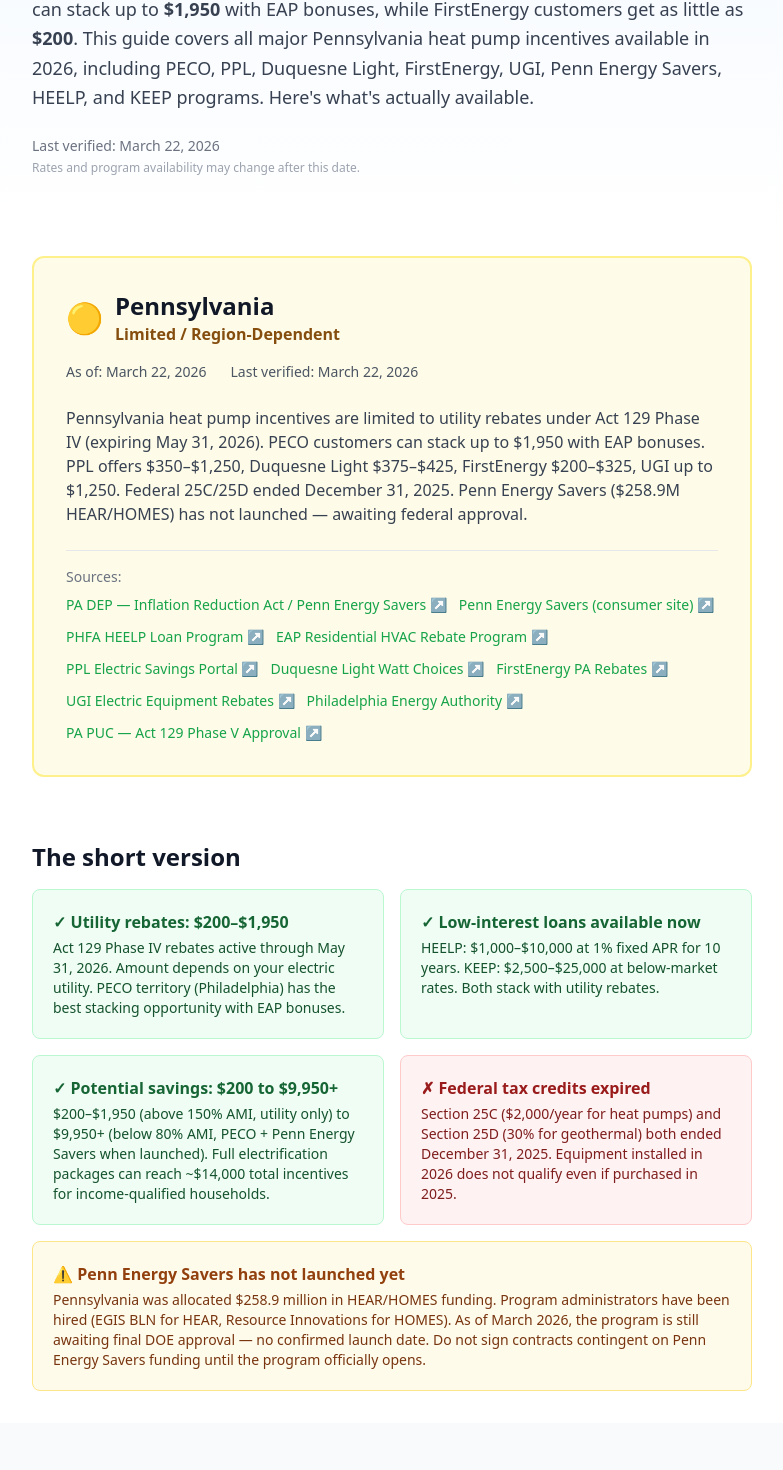
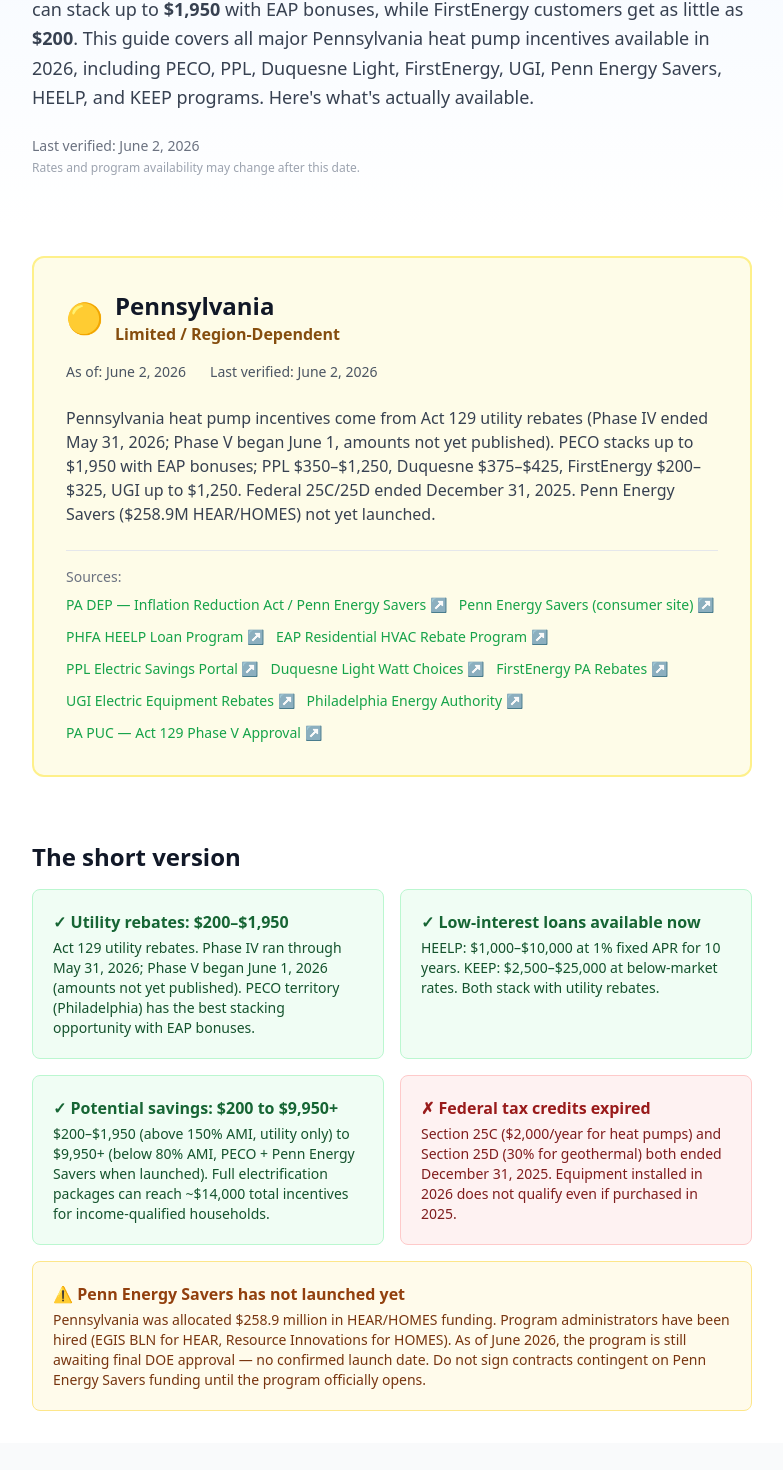
Before and after one commit to giniwproductions-88/homeenergybasics, a Next.js app: page /heat-pumps/states/pa in a window 1280 px wide. Shown: the part 371-1841 px from the top of the page, without its empty margins (248-1031 px from the left). Built offline with nearby package versions, Linux system fonts and the light colour scheme.

Commit message:
PA: Phase IV->V update, refresh verified date, fix footer nested-link

```diff
--- a/src/app/heat-pumps/states/pa/page.tsx
+++ b/src/app/heat-pumps/states/pa/page.tsx
@@ -30,7 +30,7 @@ const faqJsonLd = {
       name: "What heat pump rebates are available in Pennsylvania in 2026?",
       acceptedAnswer: {
         "@type": "Answer",
-        text: "Pennsylvania heat pump rebates come from your electric utility under Act 129 Phase IV. PECO customers can get up to $1,950 (with EAP stacking), PPL offers $350\u2013$1,250, Duquesne Light $375\u2013$425, FirstEnergy companies $200\u2013$325, and UGI Electric up to $1,250. Federal tax credits ended December 31, 2025. The Penn Energy Savers (HEAR) program has not yet launched.",
+        text: "Pennsylvania heat pump rebates come from your electric utility under Act 129. Phase IV ran through May 31, 2026; Phase V began June 1, 2026, with utility-specific amounts not yet published, so the figures here reflect the most recent (Phase IV) levels: PECO customers up to $1,950 (with EAP stacking), PPL $350\u2013$1,250, Duquesne Light $375\u2013$425, FirstEnergy companies $200\u2013$325, and UGI Electric up to $1,250. Confirm current Phase V amounts with your utility. Federal tax credits ended December 31, 2025. The Penn Energy Savers (HEAR) program has not yet launched.",
       },
     },
     {
@@ -38,7 +38,7 @@ const faqJsonLd = {
       name: "Can I stack utility rebates with Penn Energy Savers in Pennsylvania?",
       acceptedAnswer: {
         "@type": "Answer",
-        text: "Yes. Act 129 utility rebates and Penn Energy Savers use different funding sources and can be combined. If Penn Energy Savers launches before Act 129 Phase IV expires (May 31, 2026), you may be able to stack both. HEELP and KEEP loan programs also stack with utility rebates. Total incentives generally cannot exceed total project cost.",
+        text: "Yes. Act 129 utility rebates and Penn Energy Savers use different funding sources and can be combined. Act 129 Phase V began June 1, 2026 and continues to offer utility rebates that can stack with Penn Energy Savers once it launches. HEELP and KEEP loan programs also stack with utility rebates. Total incentives generally cannot exceed total project cost.",
       },
     },
     {
@@ -46,7 +46,7 @@ const faqJsonLd = {
       name: "What is the Penn Energy Savers program?",
       acceptedAnswer: {
         "@type": "Answer",
-        text: "Penn Energy Savers is Pennsylvania\u2019s IRA-funded rebate program (HEAR/HOMES), allocated $258.9 million. When launched, HEAR will offer up to $8,000 for heat pumps for households below 80% AMI, and 50% of costs for those at 80\u2013150% AMI. As of March 2026, the program is awaiting final DOE approval and has no confirmed launch date.",
+        text: "Penn Energy Savers is Pennsylvania\u2019s IRA-funded rebate program (HEAR/HOMES), allocated $258.9 million. When launched, HEAR will offer up to $8,000 for heat pumps for households below 80% AMI, and 50% of costs for those at 80\u2013150% AMI. As of June 2026, the program is awaiting final DOE approval and has no confirmed launch date.",
       },
     },
     {
@@ -54,7 +54,7 @@ const faqJsonLd = {
       name: "When do Pennsylvania Act 129 utility rebates expire?",
       acceptedAnswer: {
         "@type": "Answer",
-        text: "Current Act 129 Phase IV rebates expire May 31, 2026. Phase V begins June 1, 2026 and was approved by the PUC in June 2025. Phase V is expected to include higher heat pump incentives, but specific amounts have not been published. If you are buying a heat pump now, apply for your utility rebate before the Phase IV deadline.",
+        text: "Act 129 Phase IV ran through May 31, 2026. Phase V began June 1, 2026 and was approved by the PUC in June 2025. Phase V is expected to include higher heat pump incentives, but specific amounts have not yet been published \u2014 check with your utility for current Phase V rebate levels before assuming the Phase IV figures shown here still apply.",
       },
     },
     {
@@ -122,7 +122,7 @@ export default function PennsylvaniaPage() {
           <div className="grid md:grid-cols-2 gap-4">
             <div className="bg-green-50 border border-green-200 rounded-lg p-5">
               <p className="font-semibold text-green-800 mb-1">&#10003; Utility rebates: $200&ndash;$1,950</p>
-              <p className="text-sm text-green-900">Act 129 Phase IV rebates active through May 31, 2026. Amount depends on your electric utility. PECO territory (Philadelphia) has the best stacking opportunity with EAP bonuses.</p>
+              <p className="text-sm text-green-900">Act 129 utility rebates. Phase IV ran through May 31, 2026; Phase V began June 1, 2026 (amounts not yet published). PECO territory (Philadelphia) has the best stacking opportunity with EAP bonuses.</p>
             </div>
             <div className="bg-green-50 border border-green-200 rounded-lg p-5">
               <p className="font-semibold text-green-800 mb-1">&#10003; Low-interest loans available now</p>
@@ -138,7 +138,7 @@ export default function PennsylvaniaPage() {
             </div>
             <div className="md:col-span-2 bg-amber-50 border border-amber-200 rounded-lg p-5">
               <p className="font-semibold text-amber-800 mb-1">&#9888; Penn Energy Savers has not launched yet</p>
-              <p className="text-sm text-amber-900">Pennsylvania was allocated $258.9 million in HEAR/HOMES funding. Program administrators have been hired (EGIS BLN for HEAR, Resource Innovations for HOMES). As of March 2026, the program is still awaiting final DOE approval &mdash; no confirmed launch date. Do not sign contracts contingent on Penn Energy Savers funding until the program officially opens.</p>
+              <p className="text-sm text-amber-900">Pennsylvania was allocated $258.9 million in HEAR/HOMES funding. Program administrators have been hired (EGIS BLN for HEAR, Resource Innovations for HOMES). As of June 2026, the program is still awaiting final DOE approval &mdash; no confirmed launch date. Do not sign contracts contingent on Penn Energy Savers funding until the program officially opens.</p>
             </div>
           </div>
         </div>
@@ -170,7 +170,7 @@ export default function PennsylvaniaPage() {
         <div className="container-narrow">
           <h2 className="text-2xl font-bold text-gray-900 mb-4">Penn Energy Savers (HEAR/HOMES) &mdash; not yet launched</h2>
           <p className="text-gray-700 leading-relaxed mb-6">
-            Pennsylvania was allocated <strong>$258.9 million</strong> ($129.2M for HEAR, $130M for HOMES). Program administrators have been hired &mdash; EGIS BLN for HEAR (December 2025) and Resource Innovations for HOMES (August 2025). As of March 2026, <strong>the program is still awaiting final DOE approval</strong>.
+            Pennsylvania was allocated <strong>$258.9 million</strong> ($129.2M for HEAR, $130M for HOMES). Program administrators have been hired &mdash; EGIS BLN for HEAR (December 2025) and Resource Innovations for HOMES (August 2025). As of June 2026, <strong>the program is still awaiting final DOE approval</strong>.
           </p>
 
           <h3 className="text-lg font-semibold text-gray-900 mb-3">HEAR rebate amounts (when live)</h3>
@@ -222,7 +222,7 @@ export default function PennsylvaniaPage() {
         <div className="container-narrow">
           <h2 className="text-2xl font-bold text-gray-900 mb-4">Utility rebates &mdash; your main incentive right now</h2>
           <p className="text-gray-700 leading-relaxed mb-6">
-            All Pennsylvania utility rebates operate under Act 129 Phase IV and <strong>expire May 31, 2026</strong>. Phase V begins June 1, 2026 and is expected to include higher heat pump incentives. The amount you receive depends entirely on your electric utility.
+            All Pennsylvania utility rebates operate under Act 129. <strong>Phase IV ran through May 31, 2026; Phase V began June 1, 2026</strong> and is expected to include higher heat pump incentives, though specific Phase V amounts have not yet been published. The figures below reflect the most recent (Phase IV) levels &mdash; confirm current amounts with your utility. The amount you receive depends entirely on your electric utility.
           </p>
 
           <h3 className="text-lg font-semibold text-gray-900 mb-3">PECO (Philadelphia area &mdash; ~1.6M customers)</h3>
@@ -465,8 +465,8 @@ export default function PennsylvaniaPage() {
           </div>
 
           <div className="bg-blue-50 border border-blue-200 rounded-lg p-5 mb-6">
-            <p className="font-semibold text-blue-800 mb-1">Timing matters: Act 129 Phase IV deadline</p>
-            <p className="text-sm text-blue-900">All Act 129 Phase IV rebates expire May 31, 2026. If Penn Energy Savers launches before that date, you may be able to stack both. If it launches after, you&apos;ll get HEAR but miss Phase IV &mdash; though Phase V (starting June 1, 2026) is expected to include higher heat pump rebates.</p>
+            <p className="font-semibold text-blue-800 mb-1">Timing: Act 129 has moved to Phase V</p>
+            <p className="text-sm text-blue-900">Act 129 Phase IV ran through May 31, 2026; Phase V began June 1, 2026 and continues utility rebates (specific amounts not yet published). When Penn Energy Savers launches, it can stack with current Act 129 utility rebates. The Phase IV figures above are the most recent published levels &mdash; confirm Phase V amounts with your utility.</p>
           </div>
 
           <p className="text-xs text-gray-400">
@@ -556,7 +556,7 @@ export default function PennsylvaniaPage() {
 
           <div className="bg-green-50 border border-green-200 rounded-lg p-5">
             <p className="font-semibold text-green-800 mb-1">&#10003; Best candidates for a heat pump in Pennsylvania</p>
-            <p className="text-sm text-green-900">Heating oil or propane users in rural PA and the northern tier &mdash; fuel cost savings alone can justify the switch. PECO customers who can stack EAP bonuses for the highest available rebate in the state. Income-qualified households below 80% AMI who will benefit most when Penn Energy Savers launches. Homeowners with aging electric resistance heat &mdash; heat pumps cut electricity use by 30&ndash;50%. Anyone replacing a failing system who can lock in Phase IV utility rebates before the May 2026 deadline.</p>
+            <p className="text-sm text-green-900">Heating oil or propane users in rural PA and the northern tier &mdash; fuel cost savings alone can justify the switch. PECO customers who can stack EAP bonuses for the highest available rebate in the state. Income-qualified households below 80% AMI who will benefit most when Penn Energy Savers launches. Homeowners with aging electric resistance heat &mdash; heat pumps cut electricity use by 30&ndash;50%. Anyone replacing a failing system can still use Act 129 utility rebates, now under Phase V.</p>
           </div>
         </div>
       </section>
@@ -587,7 +587,7 @@ export default function PennsylvaniaPage() {
               <div className="flex-shrink-0 w-8 h-8 bg-brand-600 text-white rounded-full flex items-center justify-center text-sm font-bold">3</div>
               <div>
                 <p className="font-semibold text-gray-900">Submit your rebate application within the deadline</p>
-                <p className="text-sm text-gray-700">Usually 90&ndash;180 days after installation depending on your utility. Final cutoff for Act 129 Phase IV: <strong>May&ndash;June 2026</strong>.</p>
+                <p className="text-sm text-gray-700">Usually 90&ndash;180 days after installation depending on your utility. Act 129 Phase IV closed May 31, 2026; Phase V rebates apply to qualifying installations from June 1, 2026 onward.</p>
               </div>
             </div>
             <div className="flex gap-4">
@@ -616,7 +616,7 @@ export default function PennsylvaniaPage() {
             </div>
             <div className="bg-white border border-gray-200 rounded-lg p-5">
               <p className="font-semibold text-gray-900">Act 129 Phase V (June 1, 2026)</p>
-              <p className="text-sm text-gray-600 mt-1">Phase V runs through May 2031 and was approved by the PUC in June 2025. It is expected to include higher heat pump rebates, but specific amounts have not been published. Current Phase IV rebates end May 31, 2026.</p>
+              <p className="text-sm text-gray-600 mt-1">Phase V runs June 1, 2026 through May 2031 and was approved by the PUC in June 2025. It is expected to include higher heat pump rebates, but specific amounts have not yet been published. Phase IV ended May 31, 2026.</p>
             </div>
             <div className="bg-white border border-gray-200 rounded-lg p-5">
               <p className="font-semibold text-gray-900">Governor Shapiro&apos;s Lightning Plan</p>
@@ -706,13 +706,11 @@ export default function PennsylvaniaPage() {
         <div className="container-narrow">
           <div className="bg-gray-100 rounded-lg p-6">
             <p className="text-gray-500 text-xs leading-relaxed">
-              <strong>Disclaimer:</strong> This page covers the main statewide, utility, and IRA heat pump incentives available to Pennsylvania homeowners in 2026. It does not calculate savings, guarantee eligibility, or represent any incentive program. Pennsylvania&apos;s incentives vary entirely by utility territory &mdash; amounts shown are based on each utility&apos;s published Act 129 Phase IV programs as of March 2026. Penn Energy Savers has not launched and expected amounts may change when finalized. We verify status regularly but programs can change without notice. Always confirm current amounts and eligibility with your utility, the PA DEP, and your contractor before making decisions.
+              <strong>Disclaimer:</strong> This page covers the main statewide, utility, and IRA heat pump incentives available to Pennsylvania homeowners in 2026. It does not calculate savings, guarantee eligibility, or represent any incentive program. Pennsylvania&apos;s incentives vary entirely by utility territory &mdash; amounts shown are based on each utility&apos;s published Act 129 Phase IV programs (Phase IV ended May 31, 2026; Phase V amounts had not yet been published as of June 2026). Penn Energy Savers has not launched and expected amounts may change when finalized. We verify status regularly but programs can change without notice. Always confirm current amounts and eligibility with your utility, the PA DEP, and your contractor before making decisions.
             </p>
           </div>
-          <div className="mt-6 text-center">
-            <Link href="/heat-pumps" className="text-brand-600 hover:underline text-sm">
           <p className="text-sm text-gray-600 mt-4">
-            See how this state compares ?{" "}
+            See how this state compares &rarr;{" "}
             <Link
               href="/heat-pumps/rebates-by-state"
               className="text-brand-600 hover:underline"
@@ -720,6 +718,8 @@ export default function PennsylvaniaPage() {
               Heat Pump Rebates by State (2026)
             </Link>
           </p>
+          <div className="mt-6 text-center">
+            <Link href="/heat-pumps" className="text-brand-600 hover:underline text-sm">
               &#8592; Back to Heat Pumps overview
             </Link>
           </div>
--- a/src/data/incentives.ts
+++ b/src/data/incentives.ts
@@ -637,9 +637,9 @@ export const incentives: Record<StateCode, StateIncentive> = {
     stateCode: "PA",
     stateName: "Pennsylvania",
     status: "limited",
-    lastVerified: "2026-03-22",
-    summary:
-      "Pennsylvania heat pump incentives are limited to utility rebates under Act 129 Phase IV (expiring May 31, 2026). PECO customers can stack up to $1,950 with EAP bonuses. PPL offers $350–$1,250, Duquesne Light $375–$425, FirstEnergy $200–$325, UGI up to $1,250. Federal 25C/25D ended December 31, 2025. Penn Energy Savers ($258.9M HEAR/HOMES) has not launched — awaiting federal approval.",
+    lastVerified: "2026-06-02",
+    summary:
+      "Pennsylvania heat pump incentives come from Act 129 utility rebates (Phase IV ended May 31, 2026; Phase V began June 1, amounts not yet published). PECO stacks up to $1,950 with EAP bonuses; PPL $350–$1,250, Duquesne $375–$425, FirstEnergy $200–$325, UGI up to $1,250. Federal 25C/25D ended December 31, 2025. Penn Energy Savers ($258.9M HEAR/HOMES) not yet launched.",
     sources: [
       {
         label: "PA DEP — Inflation Reduction Act / Penn Energy Savers",
```
